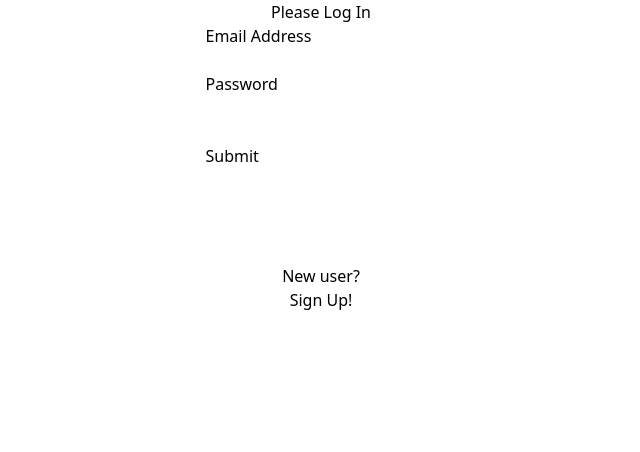
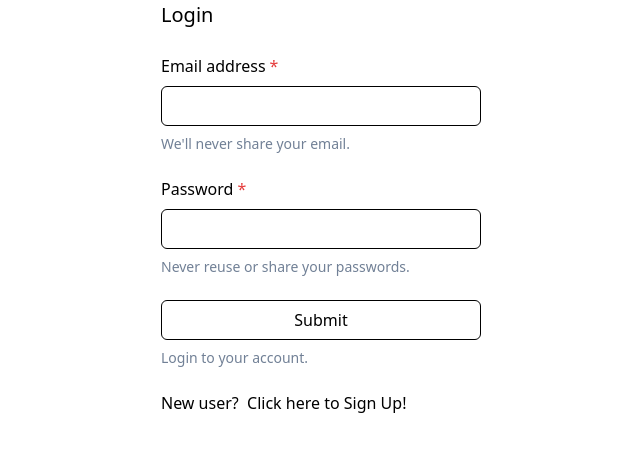
Before and after one commit to jasonhanks/dapr-tcm, a React (Create React App) app in the folder frontend/: page / in a window 1280 px wide. Shown: the top 452 px of the page, without its empty margins (319-959 px from the left). Built offline with nearby package versions, Linux system fonts and the light colour scheme.

Commit message:
Reformatted form using Chakra UI conmponents

```diff
--- a/frontend/src/components/Account/Login.tsx
+++ b/frontend/src/components/Account/Login.tsx
@@ -1,4 +1,14 @@
 import React, { useState } from 'react'
+
+import {
+    Box,
+    FormControl,
+    FormHelperText,
+    FormLabel,
+    Input,
+    Text,
+    useColorModeValue
+} from "@chakra-ui/react"
 
 import './Login.css'
 import submitJSON from '../../utils'
@@ -35,35 +45,44 @@ export default function Login(args: any) {
 
     // Render the login form
     return(
+
         <div className="login-wrapper">
-            <h1>Please Log In</h1>
+            <Box minH="60vh" w="80" bg="white">
+                <Text fontSize={20} fontWeight={500}>Login</Text>
+                <br/>
                 <form action="" method="post" onSubmit={handleSubmit}>
-            <label>
-                <p>Email Address</p>
-                <input name="username" type="text" onChange={(e) => setUsername(e.target.value)} />
-            </label>
-            <label>
-                <p>Password</p>
-                <input name="password" type="password" onChange={(e) => setPassword(e.target.value)} />
-            </label>
-            <div>
-                <br />
-                <button type="submit">Submit</button>
-            </div>
+
+                <FormControl isRequired>
+                    <FormLabel htmlFor='username'>Email address</FormLabel>
+                    <Input id='username' name="username" type='text' onChange={(e) => setUsername(e.target.value)} />
+                    <FormHelperText>We'll never share your email.</FormHelperText>
+                </FormControl>
+                <br/>
+                <FormControl isRequired>
+                    <FormLabel htmlFor='password'>Password</FormLabel>
+                    <Input id='password' name="password" type='password' onChange={(e) => setPassword(e.target.value)} />
+                    <FormHelperText>Never reuse or share your passwords.</FormHelperText>
+                </FormControl>
+                <br/>
+                <FormControl>
+                    <Input id='login' type='Submit' onClick={handleSubmit} />
+                    <FormHelperText>Login to your account.</FormHelperText>
+                </FormControl>
                 </form>
 
-            <br /> <br />
                 <div id="errors">{ errors }</div>
-
-            <br/><br/>
-            New user?
+                <br/>
+                <div>
+                    New user? &nbsp;
                     <userContext.Consumer>
                         {({toggleSignup}) => {
                         return (
-                    <a href="#" onClick={(e) =>  toggleSignup() }>Sign Up!</a>
+                            <a href="#" onClick={(e) =>  toggleSignup() }>Click here to Sign Up!</a>
                             )
                         }}
                     </userContext.Consumer>
                 </div>
+            </Box>
+        </div>
     )
 }
```
Lines whose indentation alone changed are shown as unchanged.
